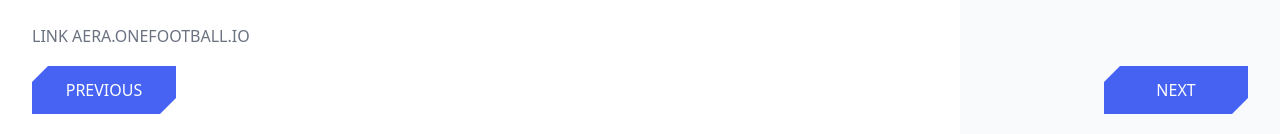
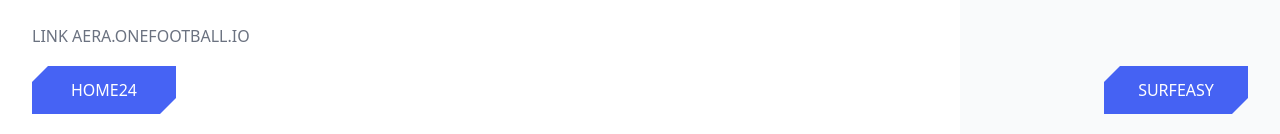
Before and after one commit to CharlesOuverleaux/portfolio, a Next.js app: page /jobs/1 in a window 1280 px wide. Shown: the part 818-952 px from the top of the page. Built offline with nearby package versions, Linux system fonts and the light colour scheme.

Commit message:
Add prev next job name on button

```diff
--- a/data/jobs.json
+++ b/data/jobs.json
@@ -19,10 +19,10 @@
     },
     {
       "jobId": 2,
-      "company": "SurfEasy - Le Wagon",
+      "company": "SurfEasy",
       "companyDescription":"OneFootball is a Germany-based football media company. The OneFootball app features live-scores, statistics and news from 200 leagues in 12 different languages covered by a newsroom located in Berlin.",
       "techStack": ["React", "TypeScript", "Nextjs", "Tailwind", "Flow FCL"],
-      "title": "FullStack Engineer",
+      "title": "FullStack Engineer Bootcamp project",
       "jobDescription": ["Develop the frontend for our NFT marketplace application", "Setting the technical bar for frontend technologies",
         "Support the technical design and implementation of the frontend of an innovative NFT marketplace application",
         "Establish the foundational elements for the frontend engineering team",
@@ -37,10 +37,10 @@
     },
     {
       "jobId": 3,
-      "company": "Rent a Techy - Le Wagon",
+      "company": "Rent a Techy",
       "companyDescription":"OneFootball is a Germany-based football media company. The OneFootball app features live-scores, statistics and news from 200 leagues in 12 different languages covered by a newsroom located in Berlin.",
       "techStack": ["React", "TypeScript", "Nextjs", "Tailwind", "Flow FCL"],
-      "title": "FullStack Engineer",
+      "title": "FullStack Engineer Bootcamp project",
       "jobDescription": ["Developing the NFT marketplace application frontend (MVP cycles)", "Setting the technical bar for frontend technologies",
         "Supporting the technical design and implementation of the frontend of an innovative NFT marketplace application",
         "Establishing the foundational elements for the frontend engineering team",
--- a/pages/jobs/[jobId].tsx
+++ b/pages/jobs/[jobId].tsx
@@ -16,8 +16,16 @@ interface Props {
 
 const JobPage: NextPage<Props> = ({ job }) => {
   const jobs = useApiData<Job[]>("/api/jobs", []);
-  const previousJob = getPreviousJob(job.jobId, jobs.length);
-  const nextJob = getNextJob(job.jobId, jobs.length);
+  const previousJobId = getPreviousJob(job.jobId, jobs.length);
+  const nextJobId = getNextJob(job.jobId, jobs.length);
+
+  const previousJob = jobs.filter((job) => {
+    return job.jobId == previousJobId;
+  });
+
+  const nextJob = jobs.filter((job) => {
+    return job.jobId == nextJobId;
+  });
 
   return (
     <Page>
@@ -116,19 +124,21 @@ const JobPage: NextPage<Props> = ({ job }) => {
           </div>
           <div className="grid grid-cols-2 mx-auto mt-4 max-w-prose lg:max-w-none">
             <a
-              href={"/jobs/" + previousJob}
+              href={"/jobs/" + previousJobId}
               className={clsx(
                 "bg-[#183DF2]",
                 "relative notched overflow-hidden",
                 "px-8 py-3 z-50 w-36",
-                "items-center text-center justify-self-start",
+                "items-center text-center justify-self-start truncate text-white",
                 "opacity-80 hover:opacity-100"
               )}
             >
-              <span className="text-white uppercase">Previous</span>
+              <span className="text-white uppercase truncate">
+                {previousJob[0] ? previousJob[0].company : "Previous"}
+              </span>
             </a>
             <a
-              href={"/jobs/" + nextJob}
+              href={"/jobs/" + nextJobId}
               className={clsx(
                 "bg-[#183DF2]",
                 "relative notched overflow-hidden",
@@ -137,7 +147,9 @@ const JobPage: NextPage<Props> = ({ job }) => {
                 "opacity-80 hover:opacity-100"
               )}
             >
-              <span className="text-white uppercase">Next</span>
+              <p className="text-white uppercase truncate">
+                {nextJob[0] ? nextJob[0].company : "Next"}
+              </p>
             </a>
           </div>
         </div>
```
